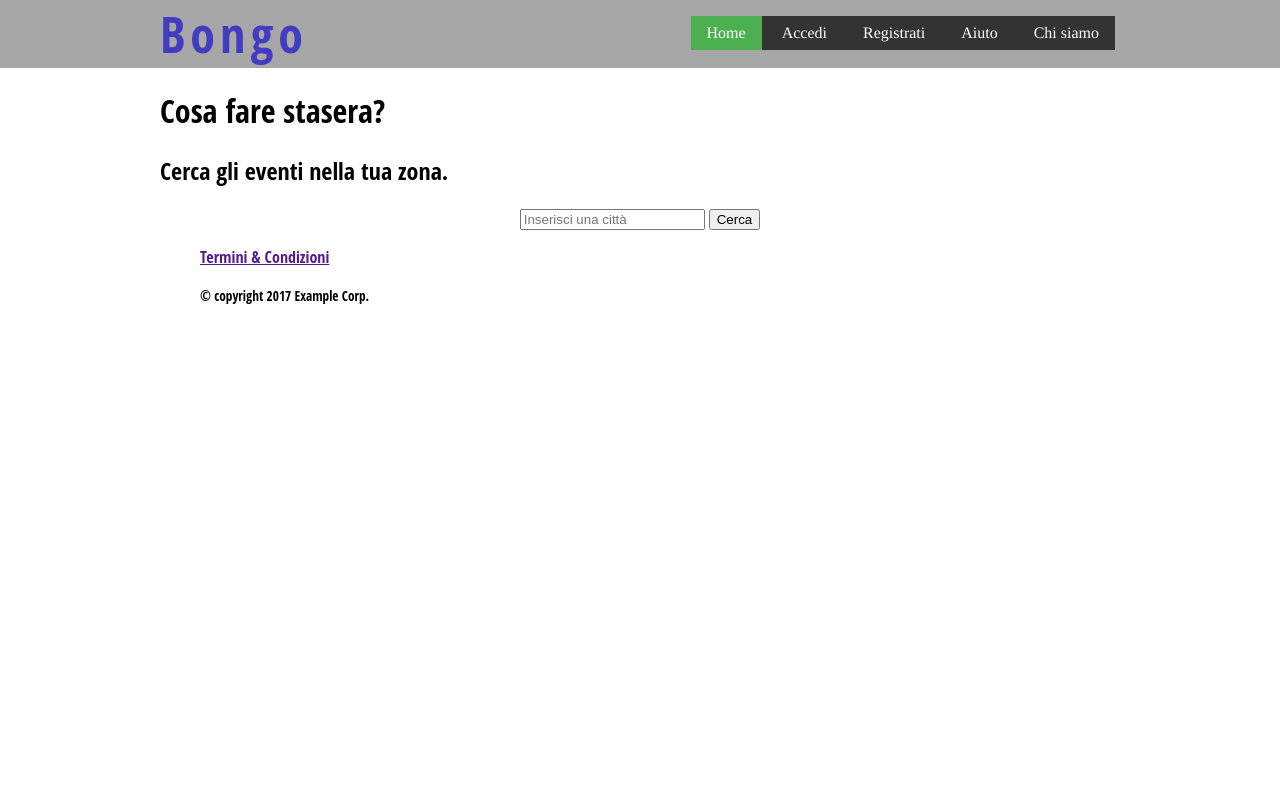
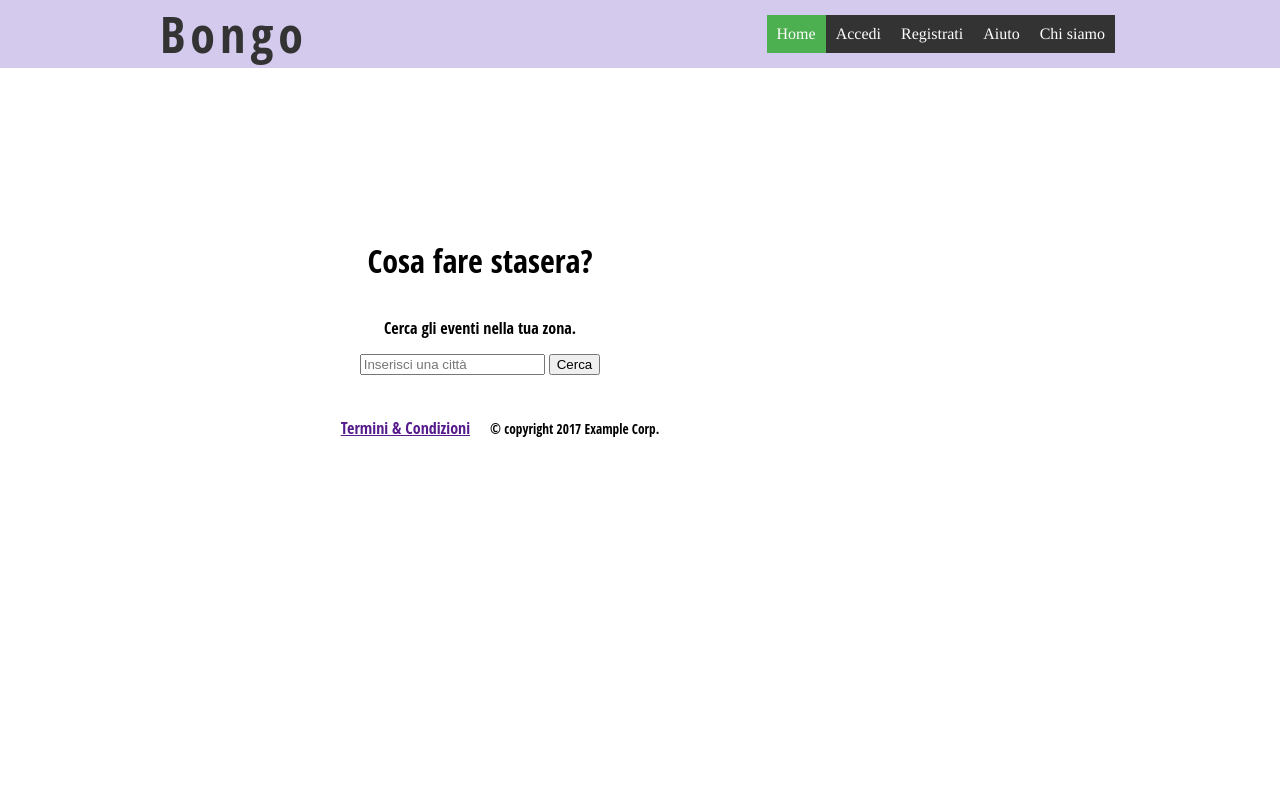
Before and after one commit to SalvatoreCognetta/BongoWebsite, a PHP site: page /html/home.html in a window 1280 px wide. Run offline with PHP 8.4, Linux system fonts and the light colour scheme.

Commit message:
Modificato il css con stile flexbox

```diff
--- a/css/style.css
+++ b/css/style.css
@@ -1,24 +1,31 @@
 body{
-    display: block;
+    display: flex;
     font-family: 'Open Sans Condensed', sans-serif;
     margin: 0 auto;
-}
-
-.container{
-    width: 960px;
-    margin: 0 auto;
+    min-height: 100vh;
+    flex-direction: column;
 }
 
 nav {
-    display: inline-block;
-    width: 100%;
-    background-color: rgba(128, 128, 128, 0.69);
+    display: flex;
+    background-color: rgba(54, 8, 170, 0.212);
+}
+
+.nav-container{
+    width: 960px;
+	margin: 0 auto;
+
+    display: flex;
+    flex-direction: row;
+    flex-wrap: wrap;
+    justify-content: space-between;
+    align-items: center;
 }
 
 nav h1 {
+    margin: 0 0 0 0;
     display: inline;
-    text-align: left;
-    color: rgba(39, 33, 199, 0.79);
+    color: #333;
     letter-spacing: 5px;
     font-size: 50px
 }
@@ -26,37 +33,64 @@ nav h1 {
 nav ul {
     list-style-type: none;
     padding: 0;
-    margin-right: 5px;
-    vertical-align: middle;
+    margin: 0 5px 0 0;
     background-color: #333;
-    float:right;
     font-family: Times, sans-serif;
+    display: flex;
 }
 
 nav ul li {
-    display: inline;
+	display: flex;
+    margin: 0 auto;
+    padding: 10px;
 }
 
 nav ul li a{
-    display: inline-block;
+	display: flex;
     color: white;
-    padding: 8px 16px;
     text-decoration: none;
+	justify-content: center;
+	align-items: center;
 }
 
-nav ul li a.active {
+nav ul li.active {
     background-color: #4CAF50;
 }
 
-nav ul li a:hover:not(.active) {
+nav ul li:hover:not(.active) {
     background-color: #111;
 }
 
+.container {
+    max-width: 960px;
+    display: flex;
+    flex-direction: column;
+    align-items: center;
+    margin-top: 150px;
+}
+
+.container h1 {
+}
+
+.container h2 {
+    font-size: 100%;
+}
+
 form {
-    text-align: center;
+}
+
+footer {
+    margin: auto auto 0 auto;
 }
 
 footer ul {
     list-style-type: none;
+    display: flex;
+    justify-content: center;
+    align-items: center;
 
 }
+
+footer ul li {
+    padding: 10px;
+}
--- a/html/home.html
+++ b/html/home.html
@@ -8,14 +8,14 @@
     <body>
         <header>
             <nav>
-                <div class="container">
+                <div class="nav-container">
                     <h1>Bongo</h1>
                     <ul>
-                        <li><a class="active" href="./home.html">Home</a></li>
-                        <li><a href="./login.html">Accedi</a></li>
-                        <li><a href="./signin.html">Registrati</a></li>
-                        <li><a href="./help.html">Aiuto</a></li>
-                        <li><a href="./about.html">Chi siamo</a></li>
+						<li class="active"><a href="./home.html">Home</a></li>
+						<li><a href="./login.html">Accedi</a></li>
+						<li><a href="./signin.html">Registrati</a></li>
+						<li><a href="./help.html">Aiuto</a></li>
+						<li><a href="./about.html">Chi siamo</a></li>
                     </ul>
                 </div>
             </nav>
```
Also changed, not shown: html/about.html (+6 -1 lines).
